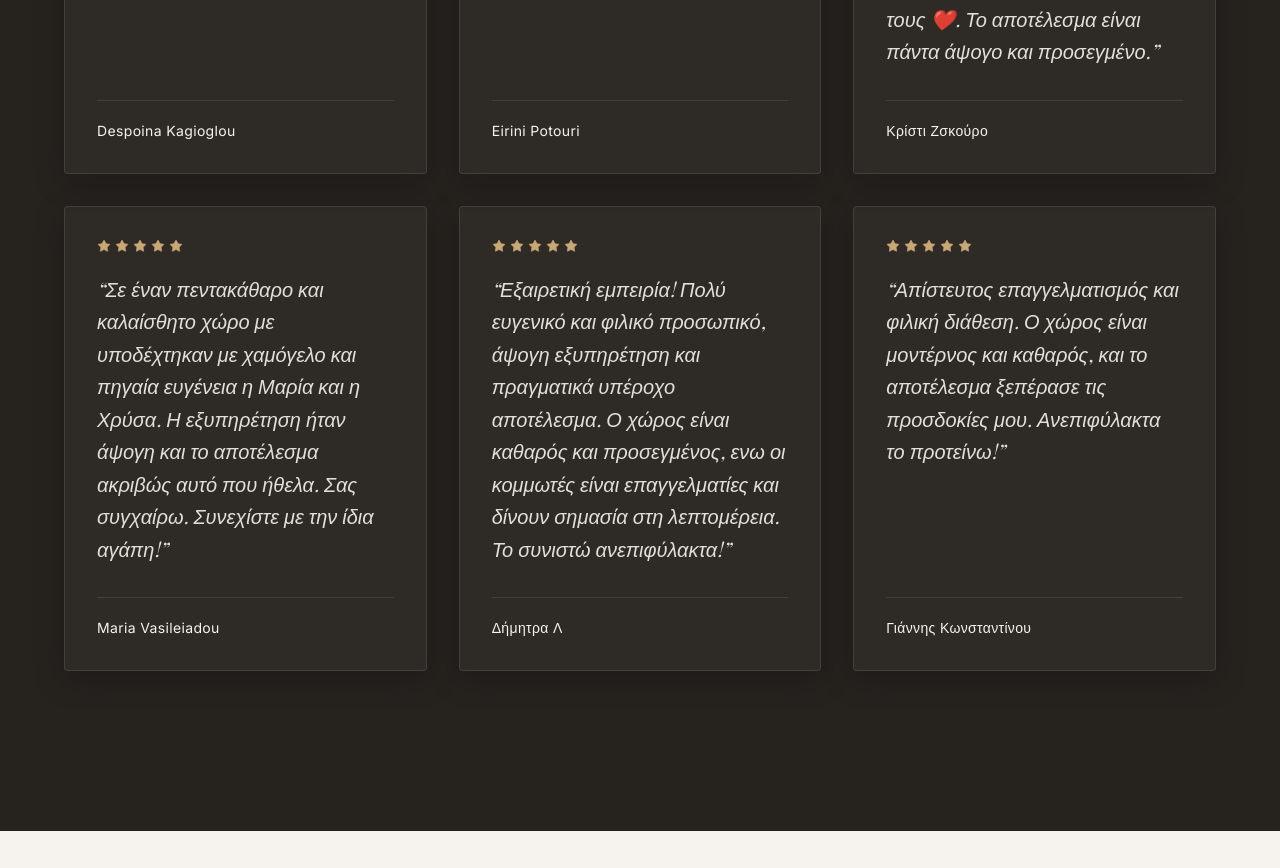
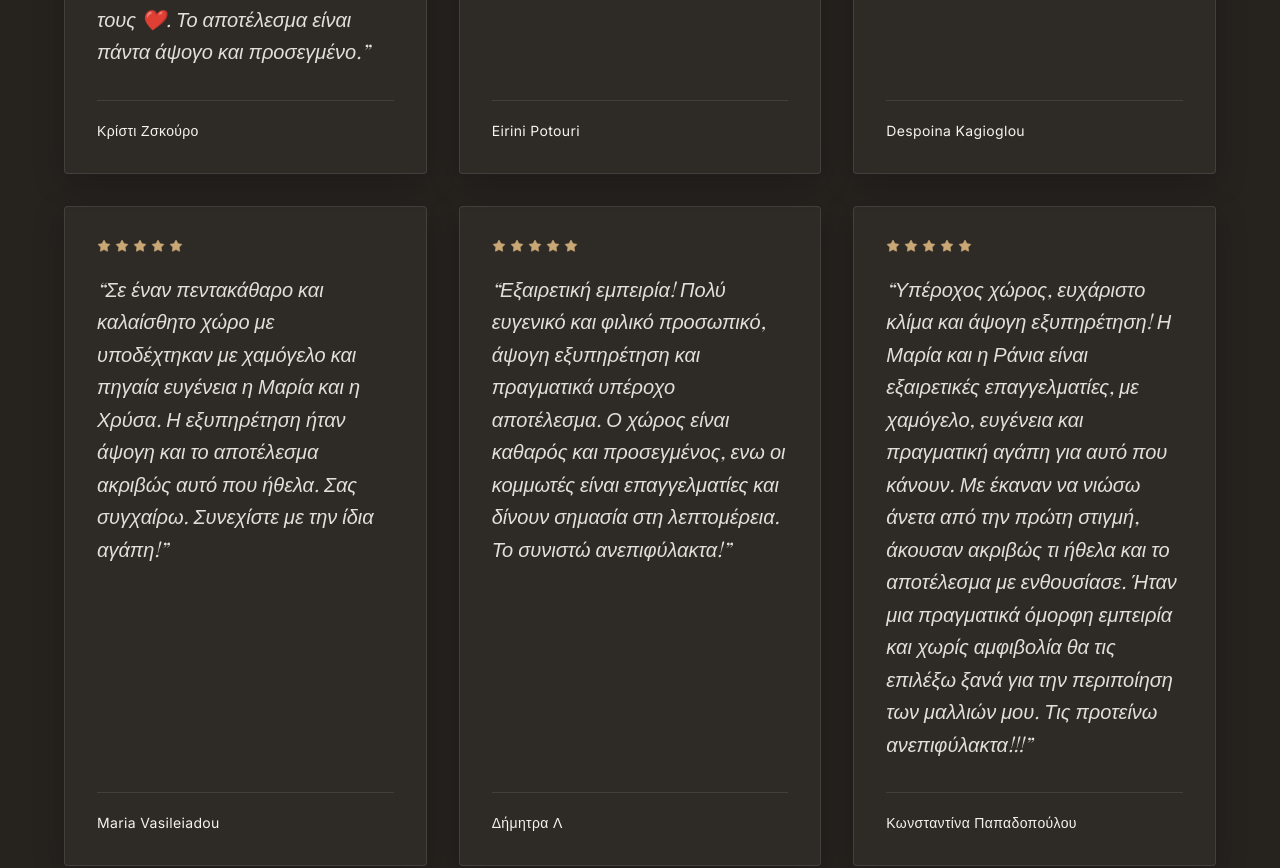
Before and after one commit to Kwnstantinos-c/elysian-hair-studio, a Next.js app: page / in a window 1280 px wide. Shown: the part 2200-3068 px from the top of the page. Built offline with nearby package versions, Linux system fonts and the light colour scheme; no server answers; the database is empty; a web font is replaced by a local one.

Commit message:
[edit] Reviews

```diff
--- a/src/components/Reviews.tsx
+++ b/src/components/Reviews.tsx
@@ -14,10 +14,10 @@ type Review = {
 
 const REVIEWS: Review[] = [
   {
-    name: "Despoina Kagioglou",
+    name: "Κρίστι Ζσκούρο",
    rating: 5,
     quote:
-      "Η Μαρία και η κυρία Χρύσα είναι απίστευτα ευγενικές και σε κάνουν να νιώθεις άνετα από την πρώτη στιγμή. Ο χώρος είναι πανέμορφος και πεντακάθαρος. Φαίνεται ότι αγαπούν αυτό που κάνουν και είναι εξαιρετικές στην δουλειά τους!",
+      "Ένας από τους πιο όμορφους και προσεγμένους χώρους στην πόλη, με υπέροχη μινιμαλιστική αισθητική. Από την πρώτη στιγμή νιώθεις άνετα και ευπρόσδεκτη. Οι υπέροχες 2 γυναίκες που θα αντικρίσεις στον χώρο ξεχωρίζουν για την προσοχή στη λεπτομέρεια, τον επαγγελματισμό και την αληθινή φροντίδα σε κάθε στάδιο και εννοείται το χαμόγελο τους ❤️. Το αποτέλεσμα είναι πάντα άψογο και προσεγμένο.",
   },
   {
     name: "Eirini Potouri",
@@ -26,10 +26,10 @@ const REVIEWS: Review[] = [
       "Το καλύτερο κομμωτήριο στην Δράμα! Ο χώρος πανέμορφος και η Μαρία είναι υπέροχη και γνωρίζει άψογα το επάγγελμα!",
   },
   {
-    name: "Κρίστι Ζσκούρο",
+    name: "Despoina Kagioglou",
     rating: 5,
     quote:
-      "Ένας από τους πιο όμορφους και προσεγμένους χώρους στην πόλη, με υπέροχη μινιμαλιστική αισθητική. Από την πρώτη στιγμή νιώθεις άνετα και ευπρόσδεκτη. Οι υπέροχες 2 γυναίκες που θα αντικρίσεις στον χώρο ξεχωρίζουν για την προσοχή στη λεπτομέρεια, τον επαγγελματισμό και την αληθινή φροντίδα σε κάθε στάδιο και εννοείται το χαμόγελο τους ❤️. Το αποτέλεσμα είναι πάντα άψογο και προσεγμένο.",
+      "Η Μαρία και η κυρία Χρύσα είναι απίστευτα ευγενικές και σε κάνουν να νιώθεις άνετα από την πρώτη στιγμή. Ο χώρος είναι πανέμορφος και πεντακάθαρος. Φαίνεται ότι αγαπούν αυτό που κάνουν και είναι εξαιρετικές στην δουλειά τους!",
   },
   {
     name: "Maria Vasileiadou",
@@ -44,10 +44,10 @@ const REVIEWS: Review[] = [
       "Εξαιρετική εμπειρία! Πολύ ευγενικό και φιλικό προσωπικό, άψογη εξυπηρέτηση και πραγματικά υπέροχο αποτέλεσμα. Ο χώρος είναι καθαρός και προσεγμένος, ενω οι κομμωτές είναι επαγγελματίες και δίνουν σημασία στη λεπτομέρεια. Το συνιστώ ανεπιφύλακτα!",
   },
   {
-    name: "Γιάννης Κωνσταντίνου",
+    name: "Κωνσταντίνα Παπαδοπούλου",
     rating: 5,
     quote:
-      "Απίστευτος επαγγελματισμός και φιλική διάθεση. Ο χώρος είναι μοντέρνος και καθαρός, και το αποτέλεσμα ξεπέρασε τις προσδοκίες μου. Ανεπιφύλακτα το προτείνω!",
+      "Υπέροχος χώρος, ευχάριστο κλίμα και άψογη εξυπηρέτηση! Η Μαρία και η Ράνια είναι εξαιρετικές επαγγελματίες, με χαμόγελο, ευγένεια και πραγματική αγάπη για αυτό που κάνουν. Με έκαναν να νιώσω άνετα από την πρώτη στιγμή, άκουσαν ακριβώς τι ήθελα και το αποτέλεσμα με ενθουσίασε. Ήταν μια πραγματικά όμορφη εμπειρία και χωρίς αμφιβολία θα τις επιλέξω ξανά για την περιποίηση των μαλλιών μου. Τις προτείνω ανεπιφύλακτα!!!",
   },
 ];
 
```
